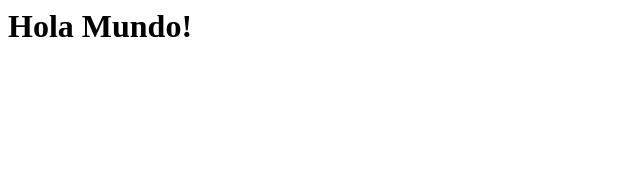
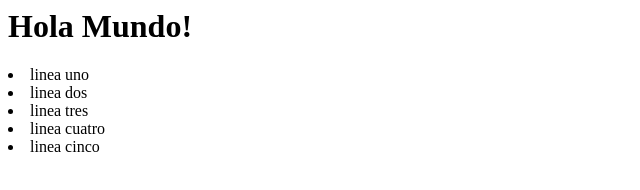
Before and after one commit to mtolava/testing, a plain HTML site: page index.html in a window 1280 px wide. Shown: the whole page, without its empty margins (0-640 px from the left). Drawn offline with Linux system fonts and the light colour scheme.

```diff
--- a/index.html
+++ b/index.html
@@ -3,6 +3,13 @@
 	<title>Hola mundo</title>
 </head>
 <body>
-	<h1>Hola Mundo!</h1>
+	<h1>Hola Mundo!</h1
+	<ul>
+		<li>linea uno</li>
+		<li>linea dos</li>
+		<li>linea tres</li>
+		<li>linea cuatro</li>
+		<li>linea cinco</li>
+	</ul>
 </body>
 </html>
```
